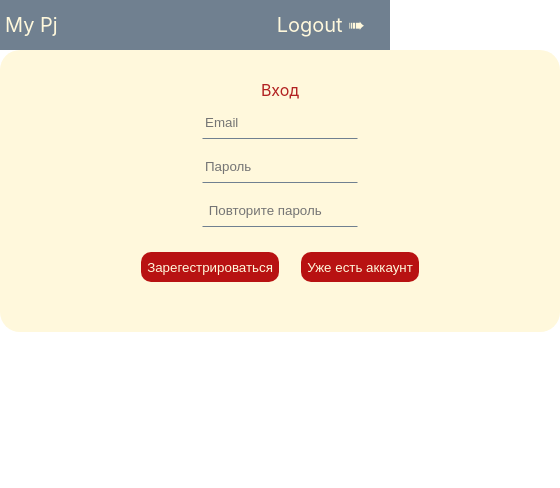
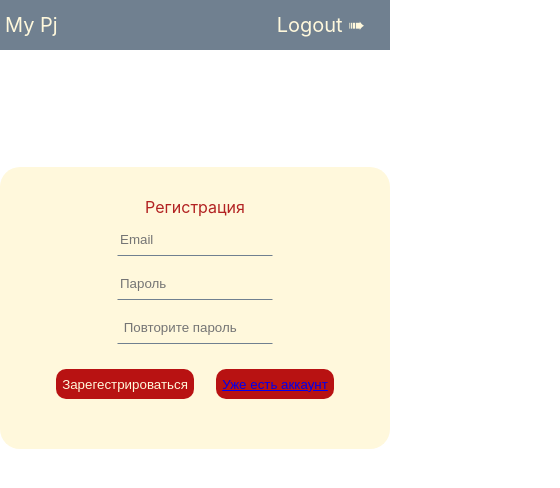
Before and after one commit to llVeraVerall/MyReactPj, a React (Create React App) app: page /signin in a window 390 px wide. Shown: the top 488 px of the page, 560 px wide, since content can reach past the window. Built offline with nearby package versions, Linux system fonts and the light colour scheme.

Commit message:
revisions

```diff
--- a/src/Nav/Nav.tsx
+++ b/src/Nav/Nav.tsx
@@ -5,6 +5,8 @@ import './media__nav.css';
 import Home from '../Home/Home';
 import Tasks from '../Tasks/Tasks';
 import { CrossIcon } from './CrossIcon';
+import Registration from '../Registration/Registration';
+import SignIn from '../SignIn/SignIn';
 
 
 const Nav = () => {
@@ -32,6 +34,8 @@ const Nav = () => {
                         <Routes>
                             <Route path='/home' element={<Home />} />
                             <Route path='/tasks' element={<Tasks />}/>
+                            <Route path='/signup' element={<Registration />}></Route>
+                            <Route path='/signin' element={ <SignIn /> }></Route>
                         </Routes>
                     </div>
                 </nav>
--- a/src/Registration/Registration.tsx
+++ b/src/Registration/Registration.tsx
@@ -2,6 +2,8 @@ import React, {useState, useCallback} from 'react';
 import InputArea from './Input/Input';
 import './Registration.css';
 import './media__reg.css';
+import { Link } from 'react-router-dom';
+import SignIn from '../SignIn/SignIn';
 
 const Registration = () => {
     const [email, setEmail] = useState('');
@@ -24,6 +26,7 @@ const Registration = () => {
                     })
                 })
                 .then(() => {
+                    alert('Подтвердите регистрацию. Перейдите по ссылке, высланной на почту.');
                     console.log('successfull');
                 })
                 .catch((err: string) => {
@@ -35,13 +38,13 @@ const Registration = () => {
     return (
         <div>
             <div className='reg__block'>
-                <div className='reg__title'>Вход</div>
+                <div className='reg__title'>Регистрация</div>
                 <InputArea value={email} setValue={setEmail} type="text" placeholder="Email"/>
                 <InputArea value={password1} setValue={setPassword1} type="password" placeholder="Пароль"/>
                 <InputArea value={password2} setValue={setPassword2} type="password" placeholder=" Повторите пароль"/>
                 <div className='reg__btn'>
                     <button onClick={ signUp }>Зарегестрироваться</button>
-                    <button >Уже есть аккаунт</button>
+                    <button><Link path='/signin'>Уже есть аккаунт</Link></button>
                 </div>
             </div>
         </div>
--- a/src/Registration/media__reg.css
+++ b/src/Registration/media__reg.css
@@ -0,0 +1,20 @@
+@media(max-width: 320px) {
+    *{
+        margin: 0;
+    }
+    .reg__block{
+        width: auto;
+        font-size: 30px;
+    }
+
+}
+
+@media(max-width: 420px) {
+    *{
+        margin: 0;
+    }
+    .reg__block{
+        width: auto;
+        margin-top: 30%;
+    }
+}
--- /dev/null
+++ b/src/SignIn/SignIn.tsx
@@ -0,0 +1,11 @@
+import React from 'react';
+
+const SignIn = () => (
+    <div className='signin'>
+        <div className='signin__title'>Вход</div>
+
+        <p>SignIn</p>
+    </div>
+);
+
+export default SignIn;
```
Also changed, not shown: src/SignIn/SignIn.css (added).
